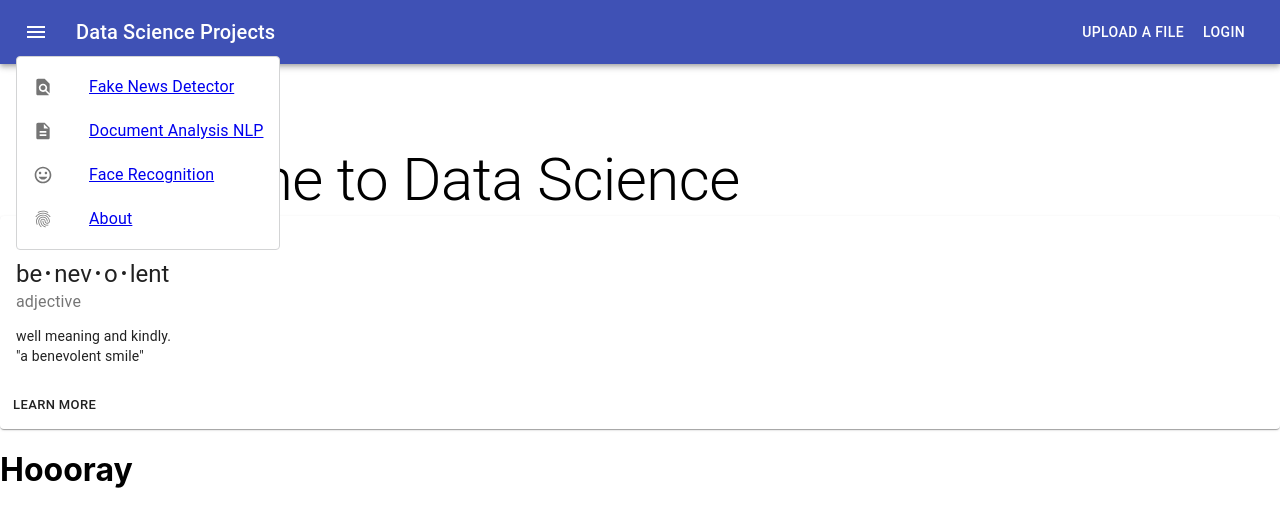
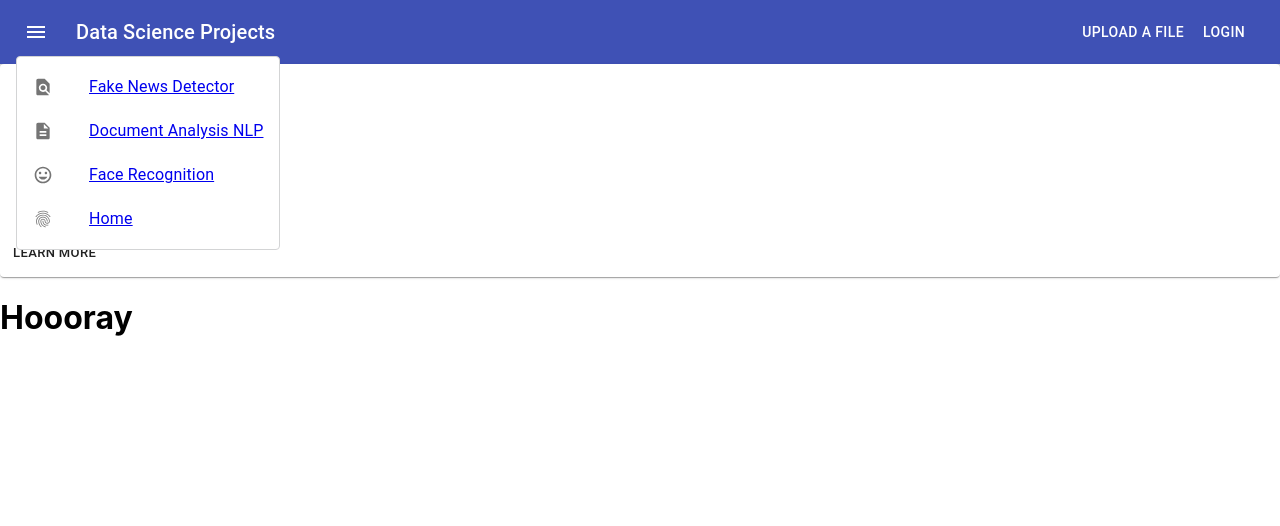
Before and after one commit to fwbrandao/projects_dashboard, a React (Create React App) app: page /fakeNewsDetector in a window 1280 px wide. Both pictures are taken after a click on the button "menu". Shown: the top 526 px of the page. Built offline with nearby package versions, Linux system fonts and the light colour scheme.

Commit message:
fix: nav bar and component paths

```diff
--- a/src/App.js
+++ b/src/App.js
@@ -4,6 +4,7 @@ import { AppBar, Box, Button, Typography, Toolbar, makeStyles }
 import TextBox from './components/textBox'
 import CustomizedMenus from './components/menu/index';
 import AboutProject from './components/aboutProject';
+import NavBar from './components/navBar/index';
 
 const useStyles = makeStyles(theme => ({
   root: {
@@ -25,19 +26,7 @@ const App = () => {
   const classes = useStyles();
   return (
     <Box className={classes.root}>
-      <AppBar position="static">
-        <Toolbar>
-          {/* <IconButton edge="start" className={classes.menuButton} color="inherit" aria-label="menu">
-            <MenuIcon />
-          </IconButton> */}
-          <CustomizedMenus/>
-          <Typography variant="h6" className={classes.title}>
-            Data Science Projects
-          </Typography>
-          <Button color="inherit">Upload a file</Button>
-          <Button color="inherit">Login</Button>
-        </Toolbar>
-      </AppBar>
+      <NavBar />
       <Box mt={10} ml={10} mr={10}>
         <Typography variant="h2">Welcome to Data Science</Typography>
       </Box>
--- a/src/components/menu/index.jsx
+++ b/src/components/menu/index.jsx
@@ -109,12 +109,12 @@ export default function CustomizedMenus() {
                     </StyledMenuItem>
                 </Link>
 
-                <Link to="/About">
+                <Link to="/">
                     <StyledMenuItem>
                         <ListItemIcon>
                             <FingerprintIcon fontSize="small" />
                         </ListItemIcon>
-                        <ListItemText primary="About" />
+                        <ListItemText primary="Home" />
                     </StyledMenuItem>
                 </Link>
             </StyledMenu>
--- a/src/components/navBar/index.jsx
+++ b/src/components/navBar/index.jsx
@@ -26,9 +26,6 @@ const NavBar = () => {
     <Box className={classes.root}>
       <AppBar position="static">
         <Toolbar>
-          {/* <IconButton edge="start" className={classes.menuButton} color="inherit" aria-label="menu">
-            <MenuIcon />
-          </IconButton> */}
           <CustomizedMenus/>
           <Typography variant="h6" className={classes.title}>
             Data Science Projects
@@ -37,9 +34,9 @@ const NavBar = () => {
           <Button color="inherit">Login</Button>
         </Toolbar>
       </AppBar>
-      <Box mt={10} ml={10} mr={10}>
+      {/* <Box mt={10} ml={10} mr={10}>
         <Typography variant="h2">Welcome to Data Science</Typography>
-      </Box>
+      </Box> */}
     </Box>
   );
 }
--- a/src/index.js
+++ b/src/index.js
@@ -8,7 +8,7 @@ import FakeNewsDetector from './projects/fakeNewsDetector/main/index';
 
 ReactDOM.render(
     <Router>
-        <Route exact path="/" component={App} />
+        <Route path="/" exact component={App} />
         {/* <Route path="/About" component={About} /> */}
         <Route path="/fakeNewsDetector" component={FakeNewsDetector} />
         {/* <Route path="/DocumentAnalysisNLP" component={DocumentAnalysisNLP} />
```
